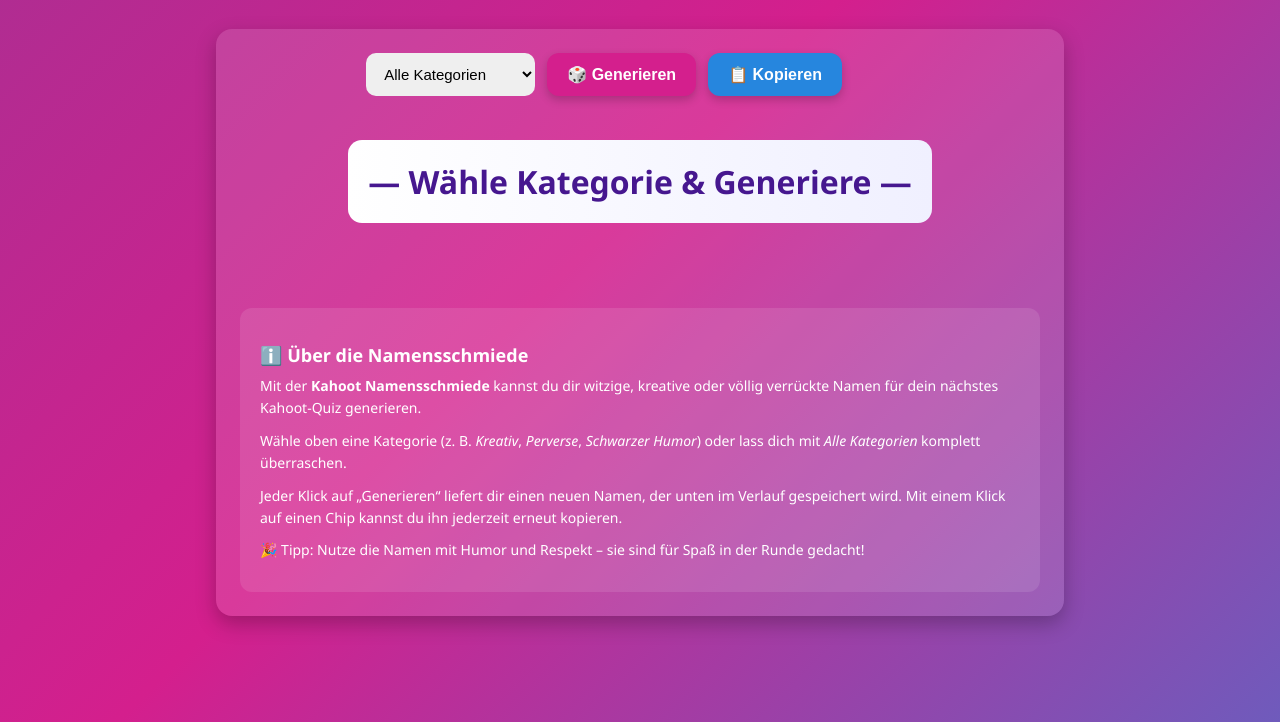
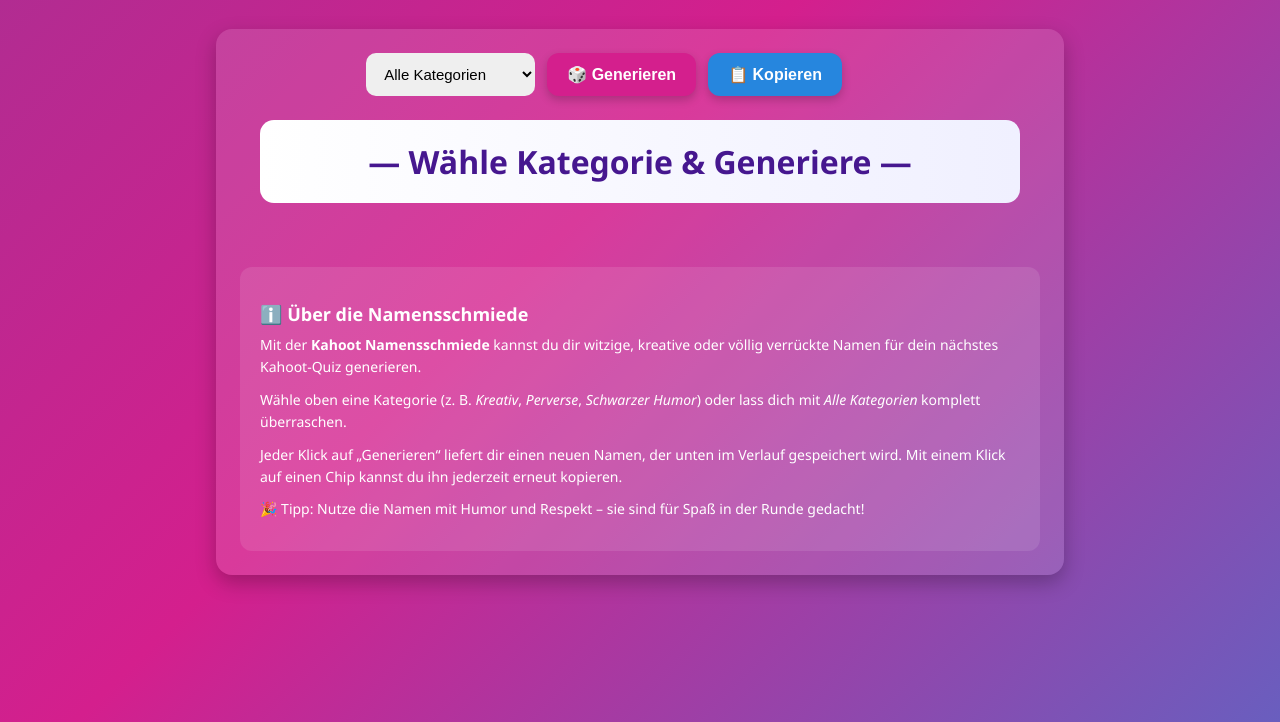
Before and after one commit to WilhelmRing/Kahoot-Namen_Generator, a plain HTML site: page index.html in a window 1280 px wide. Shown: the part 78-800 px from the top of the page. Drawn offline with Linux system fonts and the light colour scheme.

Commit message:
Update index.html

```diff
--- a/index.html
+++ b/index.html
@@ -101,12 +101,14 @@
   .name-display {
     font-size:32px;
     font-weight:800;
-    margin:24px 0;
+    margin:24px auto;
     padding:20px;
     border-radius:14px;
     background:linear-gradient(90deg, var(--white), #f0f0ff);
     color:var(--kahoot-violet);
-    display:inline-block;
+    display:block;
+    max-width: 90%;
+    text-align: center;
     min-width:240px;
     position:relative;
     overflow:hidden;
```
